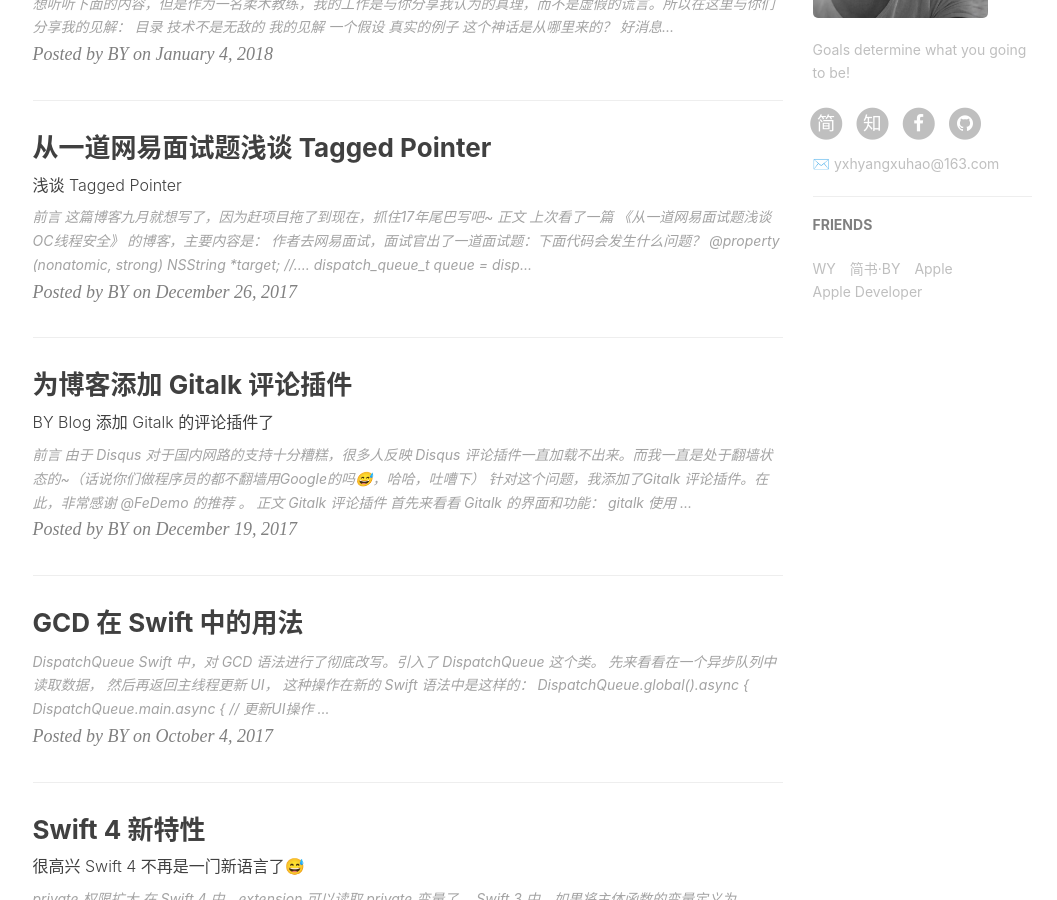
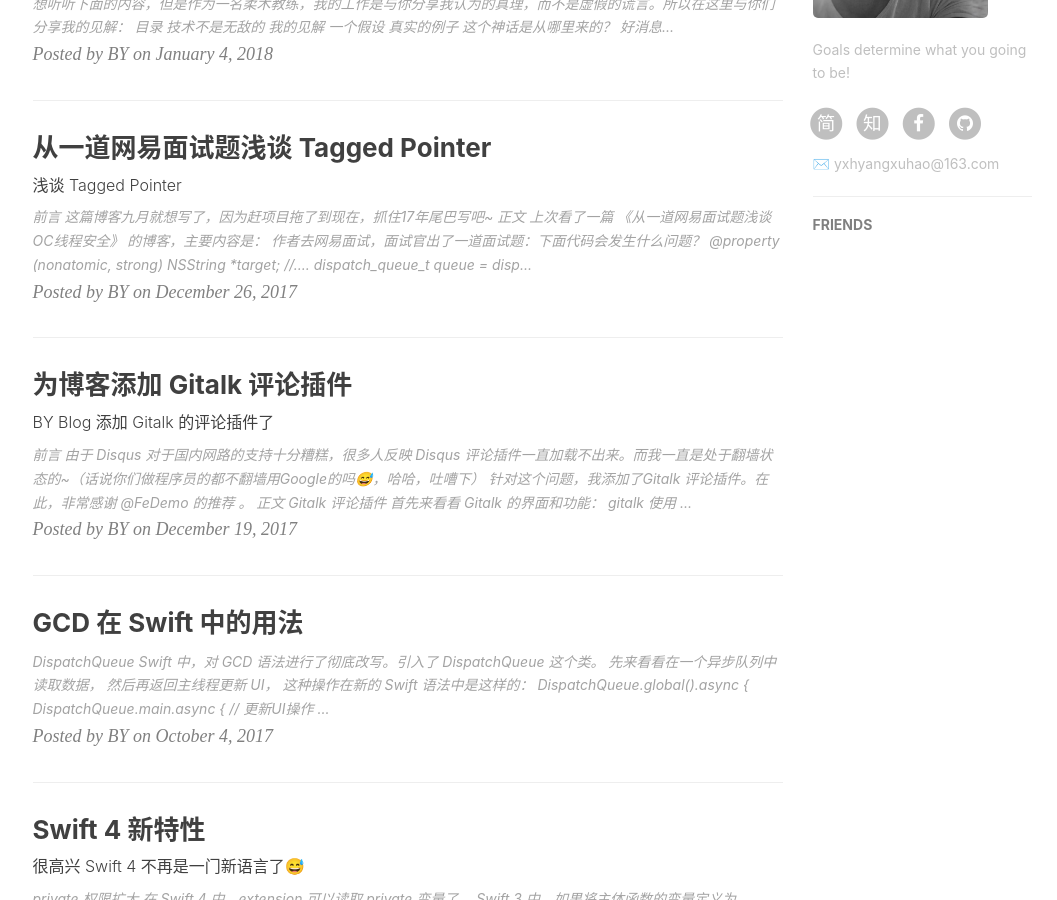
Before and after one commit to Yangxuhao/Yangxuhao.github.io, a Jekyll site: the page built from index.html, in a window 1280 px wide and 900 px high, scrolled down 1026 px. Shown: the whole window, without its empty margins (135-1192 px from the left). Built offline with Jekyll 4.4.1, drawn with Linux system fonts in a browser that asks for light colours; nearby versions of some CDN libraries; the list of posts is cut into pages by our own code; comment, search, counter and statistics services are not loaded; some of the changed lines change nothing that is shown.

Commit message:
blog code3

```diff
--- a/_config.yml
+++ b/_config.yml
@@ -62,11 +62,11 @@
 # Gitalk
 gitalk:
   enable: true    #是否开启Gitalk评论
-  clientID: f2c84e7629bb1446c1a4                            #生成的clientID
-  clientSecret: ca6d6139d1e1b8c43f8b2e19492ddcac8b322d0d    #生成的clientSecret
-  repo: qiubaiying.github.io    #仓库名称
-  owner: qiubaiying    #github用户名
-  admin: qiubaiying
+  clientID:                            #生成的clientID
+  clientSecret:   #生成的clientSecret
+  repo:  #仓库名称
+  owner:   #github用户名
+  admin:
   distractionFreeMode: true #是否启用类似FB的阴影遮罩
 
 
@@ -74,11 +74,11 @@
 
 # Analytics settings
 # Baidu Analytics
-ba_track_id: b50bf2b12b5338a1845e33832976fd68
+ba_track_id:
 
 # Google Analytics
-ga_track_id: 'UA-90855596-1'            # Format: UA-xxxxxx-xx
-ga_domain: qiubaiying.top               # 默认的是 auto, 这里我是自定义了的域名，你如果没有自己的域名，需要改成auto
+ga_track_id:             # Format: UA-xxxxxx-xx
+ga_domain:               # 默认的是 auto, 这里我是自定义了的域名，你如果没有自己的域名，需要改成auto
 
 
 
@@ -99,16 +99,5 @@
 # Friends
 friends: [
     {
-        title: "WY",
-        href: "http://zhengwuyang.com"
-    },{
-        title: "简书·BY",
-        href: "http://www.jianshu.com/u/e71990ada2fd"
-    },{
-        title: "Apple",
-        href: "https://apple.com"
-    },{
-        title: "Apple Developer",
-        href: "https://developer.apple.com/"
     }
 ]
```
